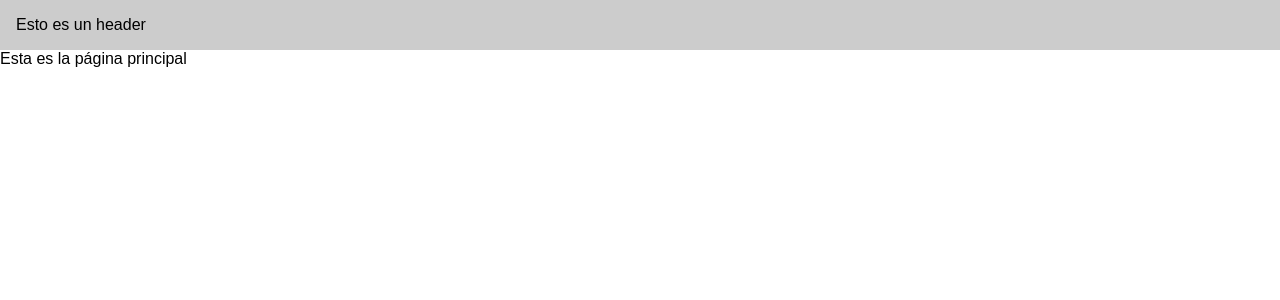
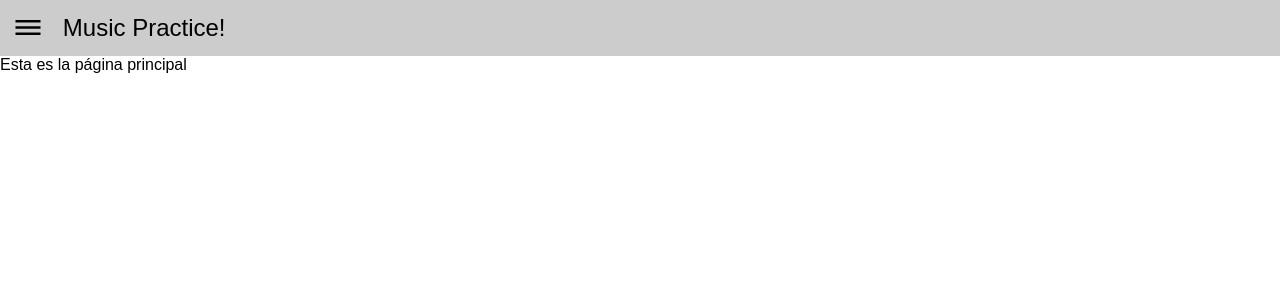
Before and after one commit to HectorMtz22/music-practice, a React (Create React App) app: page / in a window 1280 px wide. Shown: the top 300 px of the page. Built offline with nearby package versions, Linux system fonts and the light colour scheme.

Commit message:
Initialize Header

```diff
--- a/package.json
+++ b/package.json
@@ -15,6 +15,7 @@
     "@types/styled-components": "^5.1.9",
     "react": "^17.0.2",
     "react-dom": "^17.0.2",
+    "react-icons": "^4.2.0",
     "react-scripts": "4.0.3",
     "react-test-renderer": "^17.0.2",
     "styled-components": "^5.3.0",
--- a/src/components/Header/index.tsx
+++ b/src/components/Header/index.tsx
@@ -1,5 +1,13 @@
-import { HeaderLayout } from "./styles";
+import { HeaderLayout, Title } from "./styles";
+import { MdDehaze } from "react-icons/md";
+
+const SIZE = "30px";
 
 export const Header = () => {
-  return <HeaderLayout>Esto es un header</HeaderLayout>;
+  return (
+    <HeaderLayout>
+      <MdDehaze size={SIZE} />
+      <Title>Music Practice!</Title>
+    </HeaderLayout>
+  );
 };
--- a/src/components/Header/styles.ts
+++ b/src/components/Header/styles.ts
@@ -1,6 +1,16 @@
 import styled from "styled-components";
 
 export const HeaderLayout = styled.header`
-  padding: 1rem;
+  padding: 0.8rem;
   background-color: #ccc;
+  display: grid;
+  grid-template-columns: 50px 1fr;
+  align-items: center;
 `;
+
+export const Title = styled.h1`
+  margin: 0;
+  padding: 0;
+  font-size: 1.5rem;
+  font-weight: 500;
+`;
```
Also changed, not shown: 1 other file (tests, documents, lock files or other folders).
